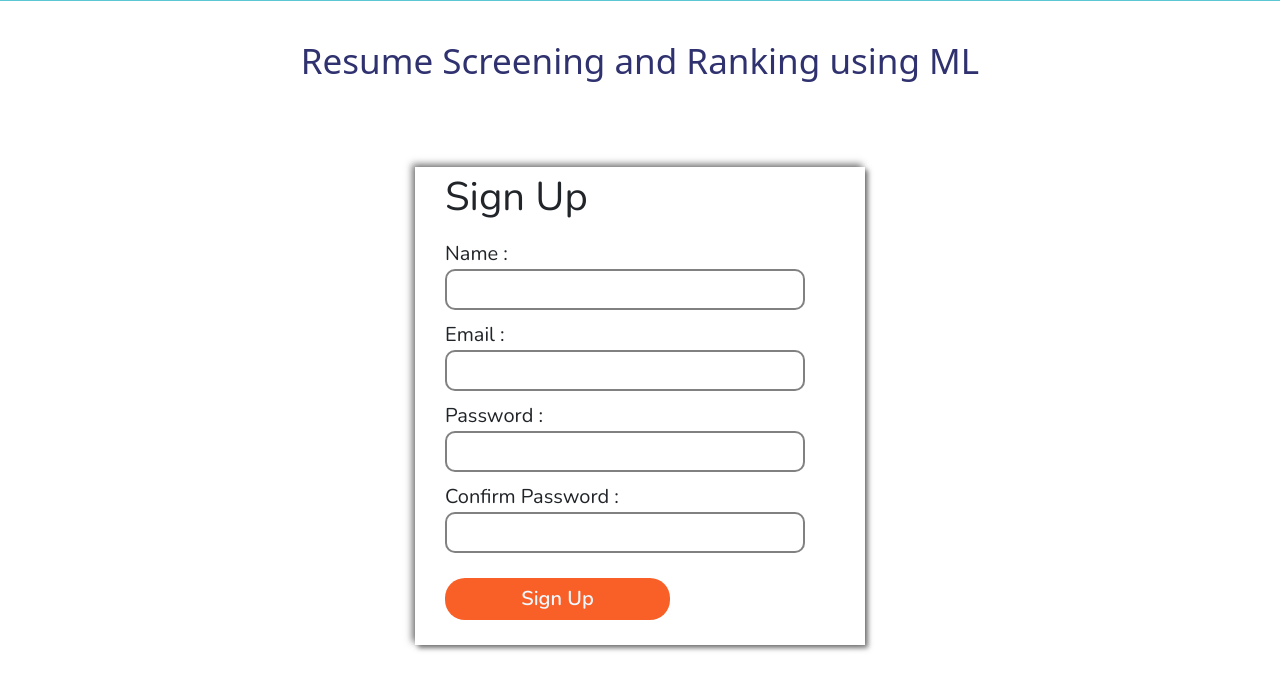
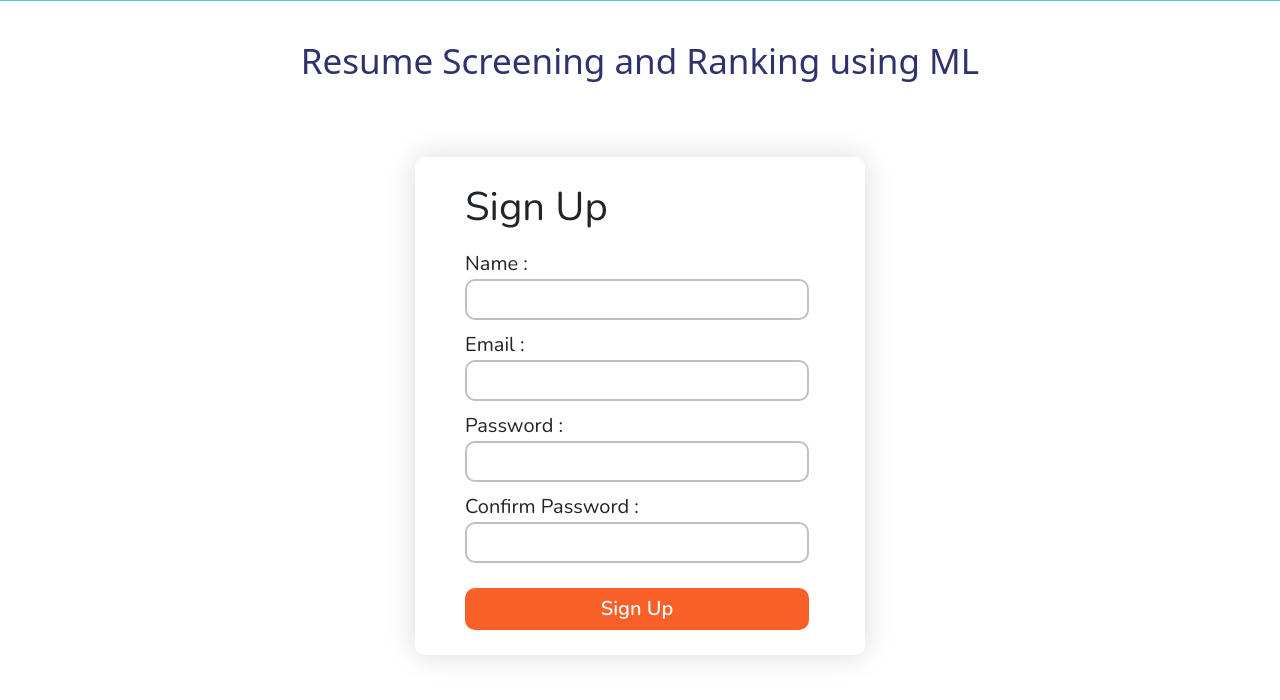
Before and after one commit to neha5-20/Resume-screening-and-ranking, a Flask app: page /email-signup in a window 1280 px wide. Shown: the part 74-774 px from the top of the page. Run offline with Flask 2, Linux system fonts and the light colour scheme; parts of the project's set-up code (start-up, migrations or seed data) failed here and were passed over; some libraries are stand-ins or nearby versions.

Commit message:
add changes

```diff
--- a/static/css/login.css
+++ b/static/css/login.css
@@ -14,13 +14,16 @@
     margin-top: 24px;
 }
 .login-form{
-    width: 400px;
+    width: 480px;
     top: 60%;
     left: 50%;
     transform: translate(-50%,-50%);
     position: absolute;
-    box-shadow: -3px -3px 7px #1b18186a, 3px 3px 5px rgba(0, 0, 0, 0.482);
+    box-shadow: 0px 0px 30px rgba(0, 0, 0, 0.15);
     color: black;
+    padding-left: 20px;
+    padding-right: 10px;
+    border-radius: 20px;
     font-family: system-ui, -apple-system, BlinkMacSystemFont, 'Segoe UI', Roboto, Oxygen, Ubuntu, Cantarell, 'Open Sans', 'Helvetica Neue', sans-serif
 }
 .login-form h2{
@@ -40,7 +43,7 @@
     padding: 10px 10px;
     border: 0;
     margin-left: 30px;
-    border: 2px solid rgba(0, 0, 0, 0.468);
+    border: 2px solid rgba(0, 0, 0, 0.192);
     border-radius: 10px;
 }
 .login-form button{
@@ -50,7 +53,7 @@
     color: aliceblue;
     padding: 10px 45px;
     margin: 34px 30px;
-    border-radius: 25px;
+    border-radius: 10px;
     border: none;
     background-color: #0489c9;
 }
--- a/static/css/profile.css
+++ b/static/css/profile.css
@@ -23,9 +23,10 @@
     width: 550px;
     top: 60%;
     left: 50%;
+    border-radius: 10px;
     transform: translate(-50%,-50%);
     position: absolute;
-    box-shadow: -3px -3px 7px rgba(0, 0, 0, 0.516), 3px 3px 5px rgba(0, 0, 0, 0.516);
+    box-shadow: 0px 0px 30px rgba(0, 0, 0, 0.15);
  }
 .profile input{
     margin-top: 60px;
--- a/static/css/signup.css
+++ b/static/css/signup.css
@@ -17,9 +17,12 @@
     width: 450px;
     top: 60%;
     left: 50%;
+    padding-left: 20px;
+    padding-top: 20px;
     transform: translate(-50%,-50%);
     position: absolute;
-   box-shadow: -3px -3px 7px rgba(0, 0, 0, 0.516), 3px 3px 5px rgba(0, 0, 0, 0.516);
+    border-radius: 10px;
+    box-shadow: 0px 0px 30px rgba(0, 0, 0, 0.15);
     font-family: system-ui, -apple-system, BlinkMacSystemFont, 'Segoe UI', Roboto, Oxygen, Ubuntu, Cantarell, 'Open Sans', 'Helvetica Neue', sans-serif
 }
 .signup-page h2{
@@ -38,19 +41,19 @@
     padding: 8px 10px;
     border: 0;
     margin-left: 30px;
-    border: 2px solid rgba(0, 0, 0, 0.495);
+    border: 2px solid rgba(0, 0, 0, 0.247);
     border-radius: 10px;
     background-color: white;
 }
 .signup-page button{
     font-size: 20px;
     font-weight: bold;
-    width: 50%;
+    width: 80%;
     color: aliceblue;
     padding:6px 8px;
     margin: 25px 30px;
     border: none;
-    border-radius: 20px;
+    border-radius: 10px;
     background-color: rgb(248, 96, 40);
 }
 .signup-page button:hover{
```
Also changed, not shown: 2 other files.
